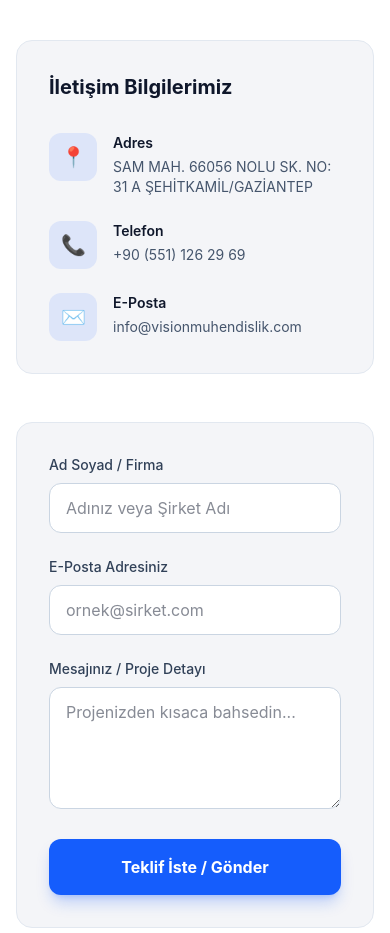
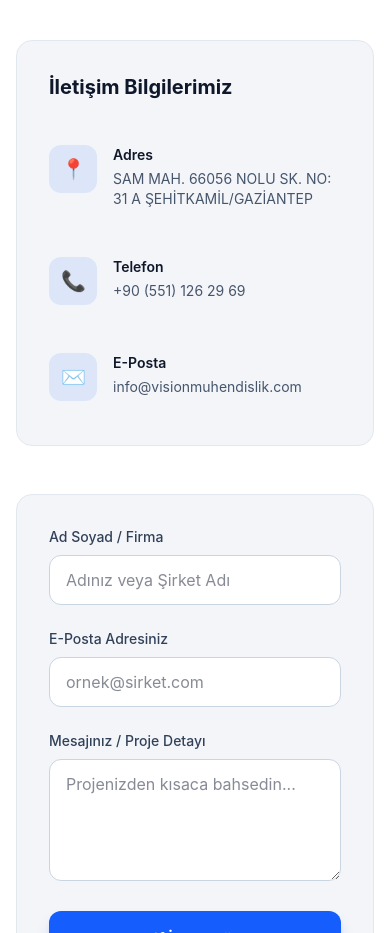
Before and after one commit to 7aslan/vision-site, a React (Vite) app: page / in a window 390 px wide. Shown: the part 4540-5473 px from the top of the page. Built offline with nearby package versions, Linux system fonts and the light colour scheme.

Commit message:
add: improved contact.jsx with phone- mailto - address on map

```diff
--- a/src/components/Contact.jsx
+++ b/src/components/Contact.jsx
@@ -51,42 +51,58 @@ export default function Contact() {
 
         <div className="grid grid-cols-1 lg:grid-cols-2 gap-12 items-start">
 
-          {/* Sol Taraf: İletişim Bilgileri */}
+          {/* Sol Taraf: Tıklanabilir İletişim Bilgileri */}
           <div className="space-y-8 bg-[#f4f5f8] dark:bg-slate-950 p-8 rounded-2xl border border-slate-200 dark:border-slate-800">
             <h3 className="text-xl font-bold text-slate-900 dark:text-white">
               İletişim Bilgilerimiz
             </h3>
 
             <div className="space-y-6">
-              <div className="flex items-start space-x-4">
-                <div className="w-12 h-12 rounded-xl bg-blue-600/10 dark:bg-blue-500/20 flex items-center justify-center text-blue-600 dark:text-blue-400 text-xl font-bold shrink-0">
+
+              {/* Adres - Google Maps Linki */}
+              <a
+                href="https://www.google.com/maps/search/?api=1&query=SAM+MAH.+66056+NOLU+SK.+NO:+31+A+ŞEHİTKAMİL/GAZİANTEP"
+                target="_blank"
+                rel="noopener noreferrer"
+                className="flex items-start space-x-4 p-3 -mx-3 rounded-xl hover:bg-slate-200/60 dark:hover:bg-slate-900/60 transition-all group cursor-pointer"
+              >
+                <div className="w-12 h-12 rounded-xl bg-blue-600/10 dark:bg-blue-500/20 flex items-center justify-center text-blue-600 dark:text-blue-400 text-xl font-bold shrink-0 group-hover:scale-105 transition-transform">
                   📍
                 </div>
                 <div>
-                  <h4 className="text-sm font-semibold text-slate-900 dark:text-white">Adres</h4>
+                  <h4 className="text-sm font-semibold text-slate-900 dark:text-white group-hover:text-blue-600 dark:group-hover:text-blue-400 transition-colors">Adres</h4>
                   <p className="text-sm text-slate-600 dark:text-slate-400 mt-1">SAM MAH. 66056 NOLU SK. NO: 31 A ŞEHİTKAMİL/GAZİANTEP</p>
                 </div>
-              </div>
+              </a>
 
-              <div className="flex items-start space-x-4">
-                <div className="w-12 h-12 rounded-xl bg-blue-600/10 dark:bg-blue-500/20 flex items-center justify-center text-blue-600 dark:text-blue-400 text-xl font-bold shrink-0">
+              {/* Telefon - Doğrudan Arama (tel:) */}
+              <a
+                href="tel:+905511262969"
+                className="flex items-start space-x-4 p-3 -mx-3 rounded-xl hover:bg-slate-200/60 dark:hover:bg-slate-900/60 transition-all group cursor-pointer"
+              >
+                <div className="w-12 h-12 rounded-xl bg-blue-600/10 dark:bg-blue-500/20 flex items-center justify-center text-blue-600 dark:text-blue-400 text-xl font-bold shrink-0 group-hover:scale-105 transition-transform">
                   📞
                 </div>
                 <div>
-                  <h4 className="text-sm font-semibold text-slate-900 dark:text-white">Telefon</h4>
+                  <h4 className="text-sm font-semibold text-slate-900 dark:text-white group-hover:text-blue-600 dark:group-hover:text-blue-400 transition-colors">Telefon</h4>
                   <p className="text-sm text-slate-600 dark:text-slate-400 mt-1">+90 (551) 126 29 69</p>
                 </div>
-              </div>
+              </a>
 
-              <div className="flex items-start space-x-4">
-                <div className="w-12 h-12 rounded-xl bg-blue-600/10 dark:bg-blue-500/20 flex items-center justify-center text-blue-600 dark:text-blue-400 text-xl font-bold shrink-0">
+              {/* E-Posta - Mail Uygulaması (mailto:) */}
+              <a
+                href="mailto:info@visionmuhendislik.com"
+                className="flex items-start space-x-4 p-3 -mx-3 rounded-xl hover:bg-slate-200/60 dark:hover:bg-slate-900/60 transition-all group cursor-pointer"
+              >
+                <div className="w-12 h-12 rounded-xl bg-blue-600/10 dark:bg-blue-500/20 flex items-center justify-center text-blue-600 dark:text-blue-400 text-xl font-bold shrink-0 group-hover:scale-105 transition-transform">
                   ✉️
                 </div>
                 <div>
-                  <h4 className="text-sm font-semibold text-slate-900 dark:text-white">E-Posta</h4>
+                  <h4 className="text-sm font-semibold text-slate-900 dark:text-white group-hover:text-blue-600 dark:group-hover:text-blue-400 transition-colors">E-Posta</h4>
                   <p className="text-sm text-slate-600 dark:text-slate-400 mt-1">info@visionmuhendislik.com</p>
                 </div>
-              </div>
+              </a>
+
             </div>
           </div>
 
```
